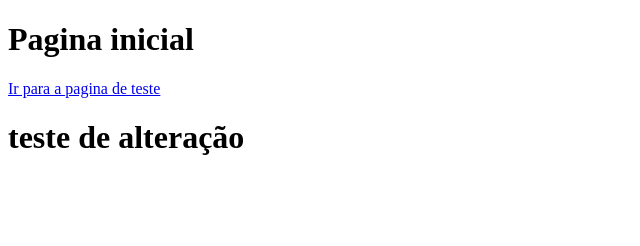
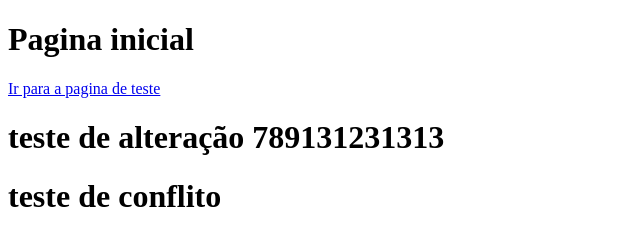
Before and after one commit to LeNinjaRick/AccentureTreinamento, a plain HTML site: page index.html in a window 1280 px wide. Shown: the whole page, without its empty margins (0-640 px from the left). Drawn offline with Linux system fonts and the light colour scheme.

Commit message:
update index para conflito

```diff
--- a/index.html
+++ b/index.html
@@ -9,6 +9,7 @@
 <body>
     <h1>Pagina inicial</h1>
     <a href="teste.html">Ir para a pagina de teste</a>
-    <h1>teste de alteração</h1>
+    <h1>teste de alteração 789131231313</h1>
+    <h1>teste de conflito</h1>
 </body>
 </html>
```
